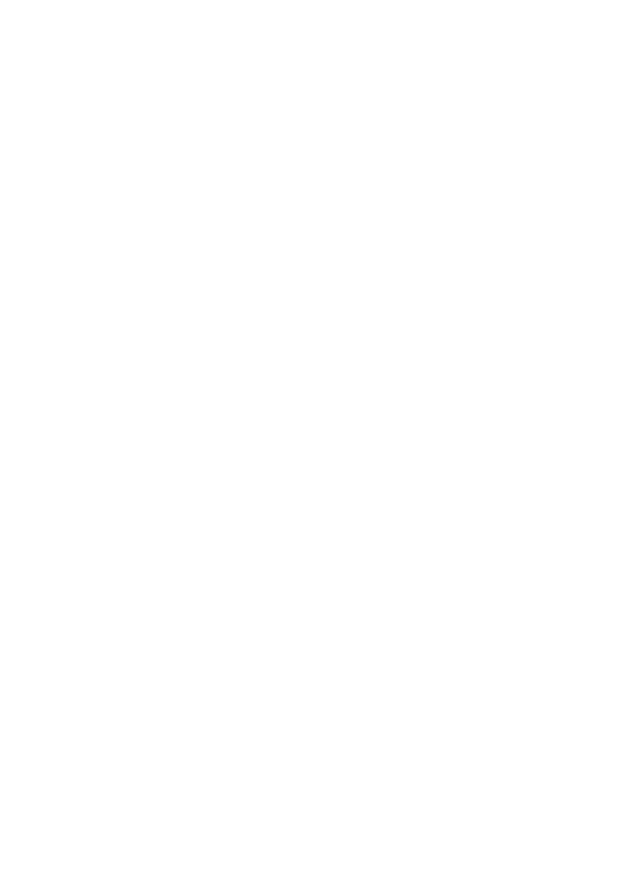
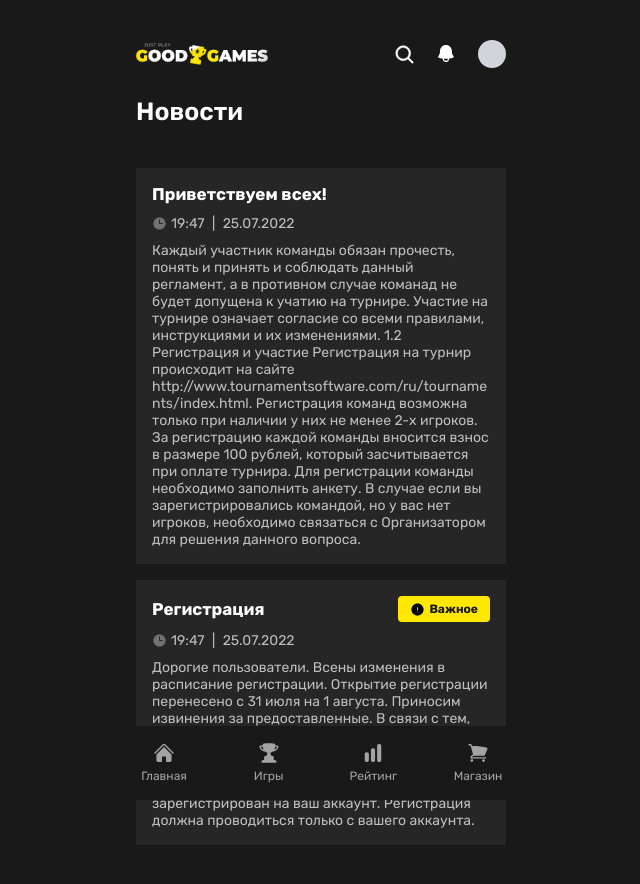
Before and after one commit to HerrKise/goodgames, a React (Vite) app: page /newspage in a window 1280 px wide. Before the commit this address had no page. Shown: the top 884 px of the page, without its empty margins (319-959 px from the left). Before the commit the page ends 800 px from the top, so only its background shows below. Built offline with nearby package versions, Linux system fonts and the light colour scheme.

Commit message:
basic news

```diff
--- a/src/App.jsx
+++ b/src/App.jsx
@@ -24,6 +24,7 @@
 import Teams from "./pages/Teams";
 import TeamProfile from "./pages/TeamProfile";
 import { MainPage } from "./pages/MainPage";
+import { NewsPage } from "./pages/NewsPage";
 
 function App() {
     return (
@@ -78,6 +79,7 @@
                     element={<PasswordChangeViaEmail />}
                 />
                 <Route path="/mainpage" element={<MainPage/>}/>
+                <Route path="/newspage" element={<NewsPage/>}/>
             </Routes>
             <ToastContainer />
         </>
--- /dev/null
+++ b/src/components/NewsPage/NewsList.jsx
@@ -0,0 +1,36 @@
+import { Button } from "../UI/Button"
+
+
+export const NewsList = ({news}) => {
+
+    return (
+        <ul className="space-y-4 py-10">
+            {news.map((newsitem, i) => {
+                return (
+                    <li key={i} className="bg-grey p-4 space-y-[10px]">
+                        <div className="flex w-full justify-between items-center">
+                            <h3 className="h3">{newsitem.title}</h3>
+                            <div className={newsitem.important ? "flex items-center bg-yellow text-darkgrey text-xs font-bold rounded py-[5px] px-3" : "hidden"}>
+                                <svg width="15" height="15" viewBox="0 0 15 15" fill="none" xmlns="http://www.w3.org/2000/svg">
+                                    <path fillRule="evenodd" clipRule="evenodd" d="M1.40625 7.5C1.40625 4.13437 4.13437 1.40625 7.5 1.40625C10.8656 1.40625 13.5938 4.13437 13.5938 7.5C13.5938 10.8656 10.8656 13.5938 7.5 13.5938C4.13437 13.5938 1.40625 10.8656 1.40625 7.5ZM7.5 5.15625C7.62432 5.15625 7.74355 5.20564 7.83146 5.29354C7.91936 5.38145 7.96875 5.50068 7.96875 5.625V7.96875C7.96875 8.09307 7.91936 8.2123 7.83146 8.30021C7.74355 8.38811 7.62432 8.4375 7.5 8.4375C7.37568 8.4375 7.25645 8.38811 7.16854 8.30021C7.08064 8.2123 7.03125 8.09307 7.03125 7.96875V5.625C7.03125 5.50068 7.08064 5.38145 7.16854 5.29354C7.25645 5.20564 7.37568 5.15625 7.5 5.15625ZM7.5 10.3125C7.62432 10.3125 7.74355 10.2631 7.83146 10.1752C7.91936 10.0873 7.96875 9.96807 7.96875 9.84375C7.96875 9.71943 7.91936 9.6002 7.83146 9.51229C7.74355 9.42439 7.62432 9.375 7.5 9.375C7.37568 9.375 7.25645 9.42439 7.16854 9.51229C7.08064 9.6002 7.03125 9.71943 7.03125 9.84375C7.03125 9.96807 7.08064 10.0873 7.16854 10.1752C7.25645 10.2631 7.37568 10.3125 7.5 10.3125Z" fill="black"/>
+                                </svg>
+                                <p className="ml-1">Важное</p>
+                            </div>
+                        </div>
+                        <div  className="p flex items-center space-x-1">
+                            <svg width="15" height="15" viewBox="0 0 15 15" fill="none" xmlns="http://www.w3.org/2000/svg">
+                                <g opacity="0.5">
+                                    <path fillRule="evenodd" clipRule="evenodd" d="M7.5 1.40625C4.13437 1.40625 1.40625 4.13437 1.40625 7.5C1.40625 10.8656 4.13437 13.5938 7.5 13.5938C10.8656 13.5938 13.5938 10.8656 13.5938 7.5C13.5938 4.13437 10.8656 1.40625 7.5 1.40625ZM7.96875 3.75C7.96875 3.62568 7.91936 3.50645 7.83146 3.41854C7.74355 3.33064 7.62432 3.28125 7.5 3.28125C7.37568 3.28125 7.25645 3.33064 7.16854 3.41854C7.08064 3.50645 7.03125 3.62568 7.03125 3.75V7.5C7.03125 7.75875 7.24125 7.96875 7.5 7.96875H10.3125C10.4368 7.96875 10.556 7.91936 10.644 7.83146C10.7319 7.74355 10.7812 7.62432 10.7812 7.5C10.7812 7.37568 10.7319 7.25645 10.644 7.16854C10.556 7.08064 10.4368 7.03125 10.3125 7.03125H7.96875V3.75Z" fill="white"/>
+                                </g>
+                            </svg>
+                            <p>{newsitem.time}</p>
+                            <span>&nbsp;|&nbsp;</span>
+                            <p>{newsitem.date}</p>
+                        </div>
+                        <p className="p break-words">{newsitem.description}</p>
+                    </li>
+                )
+            })}
+        </ul>
+    )
+}
--- a/src/pages/MainPage.jsx
+++ b/src/pages/MainPage.jsx
@@ -34,7 +34,7 @@
     return (
         <div className="bg-darkgrey min-h-[100vh]">
             <Header/>
-            <main className="text-white">
+            <main className="text-white pb-20">
                 <MainPromo/>
                 <MainOffers offers={offers}/>
                 <MainLearnMore/>
--- /dev/null
+++ b/src/pages/NewsPage.jsx
@@ -0,0 +1,37 @@
+import { NewsList } from "../components/NewsPage/NewsList"
+import { Header } from "../components/UI/Header"
+import { NavBar } from "../components/UI/NavBar"
+
+
+export const NewsPage = () => {
+
+    const newslist = [
+        {
+            title: "Приветствуем всех!",
+            date: "25.07.2022",
+            time: "19:47",
+            description: "Каждый участник команды обязан прочесть, понять и принять и соблюдать данный регламент, а в противном случае команад не будет допущена к учатию на турнире. Участие на турнире означает согласие со всеми правилами, инструкциями и их изменениями. 1.2 Регистрация и участие Регистрация на турнир происходит на сайте http://www.tournamentsoftware.com/ru/tournaments/index.html. Регистрация команд возможна только при наличии у них не менее 2-х игроков. За регистрацию каждой команды вносится взнос в размере 100 рублей, который засчитывается при оплате турнира. Для регистрации команды необходимо заполнить анкету. В случае если вы зарегистрировались командой, но у вас нет игроков, необходимо связаться с Организатором для решения данного вопроса.",
+            pic: "",
+            important: false,
+        },
+        {
+            title: "Регистрация",
+            date: "25.07.2022",
+            time: "19:47",
+            description: "Дорогие пользователи. Всены изменения в расписание регистрации. Открытие регистрации перенесено с 31 июля на 1 августа. Приносим извинения за предоставленные. В связи с тем, что в последнее время участились случаи поддельных регистраций, просим вас быть бдительными и не регистрировать никого, кроме себя или того человека, который зарегистрирован на ваш аккаунт. Регистрация должна проводиться только с вашего аккаунта.",
+            pic: "",
+            important: true,
+        },
+    ]
+
+    return (
+        <div className="bg-darkgrey min-h-[100vh]">
+            <Header/>
+            <main className="wrap pt-24 text-white pb-20">
+                <h1 className="h1">Новости</h1>
+                <NewsList news={newslist}/>
+            </main>
+            <NavBar/>
+        </div>
+    )
+}
```
